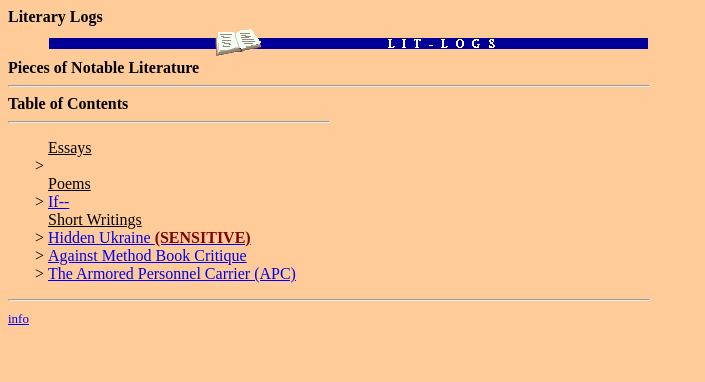
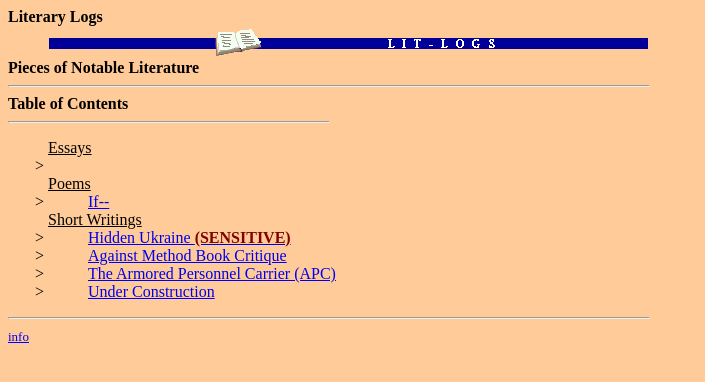
Before and after one commit to lit-logs/lit-logs.github.io, a plain HTML site: page index.htm in a window 1280 px wide. Shown: the whole page, without its empty margins (0-705 px from the left). Drawn offline with Linux system fonts and the light colour scheme.

Commit message:
placeholder utility added for future needs

```diff
--- a/index.htm
+++ b/index.htm
@@ -20,11 +20,12 @@
       <u>Essays</u>
       <li><a href=""></a></li>
       <u>Poems</u>
-      <li><a href="lit/poems/if.htm">If--</a></li>
+      <li class="indent"><a href="lit/poems/if.htm">If--</a></li>
       <u>Short Writings</u>
-      <li><a href="lit/s_write/unseen_ukraine.htm">Hidden Ukraine <b id="dd">(SENSITIVE)</b></a></li>
-      <li><a href="lit/s_write/against_method.htm">Against Method Book Critique</a></li>
-      <li><a href="lit/s_write/apcs.htm">The Armored Personnel Carrier (APC)</a></li>
+      <li class="indent"><a href="lit/s_write/unseen_ukraine.htm">Hidden Ukraine <b id="dd">(SENSITIVE)</b></a></li>
+      <li class="indent"><a href="lit/s_write/against_method.htm">Against Method Book Critique</a></li>
+      <li class="indent"><a href="lit/s_write/apcs.htm">The Armored Personnel Carrier (APC)</a></li>
+      <li class="indent"><a href="util/placeholder.html">Under Construction</a></li>
     </ul>
     <!--Keep everything below at the very bottom-->
     <hr width="640" align="left">
--- a/style.css
+++ b/style.css
@@ -12,6 +12,7 @@ body {
 }
 
 .tab { text-indent: 40px; }
+.indent { text-indent: 40px; }
 
 #dd {
   color: maroon;
```
Also changed, not shown: util/placeholder.html (added, +7 -0 lines).
